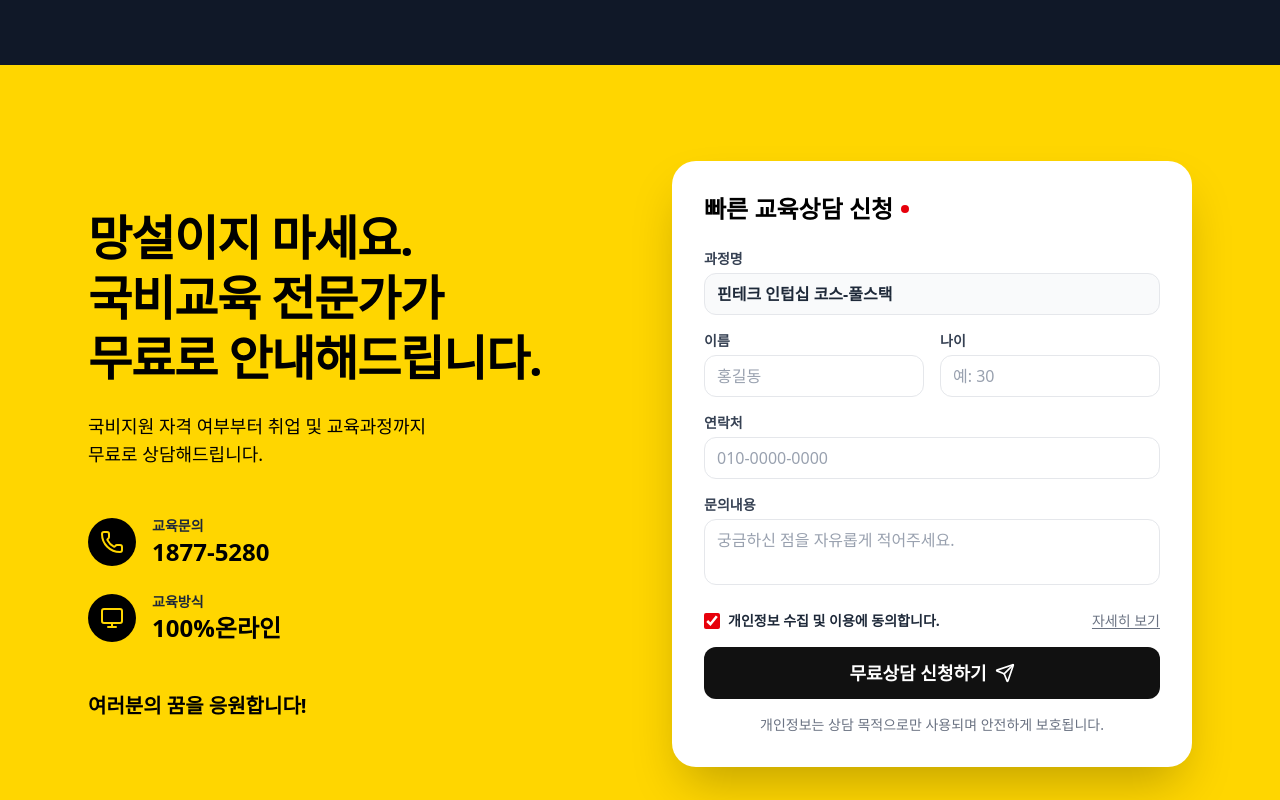
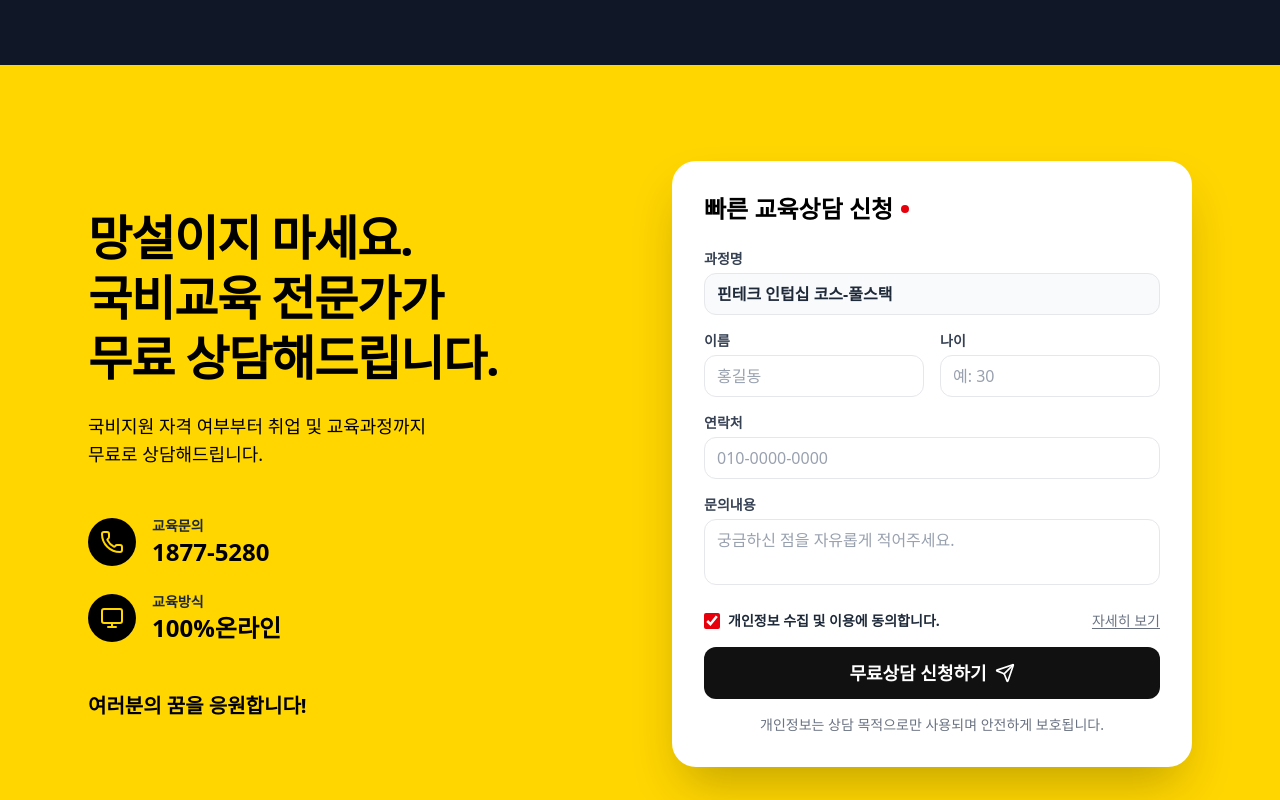
Before and after one commit to dvdkkk/fintech-internship-fullstack, a React (Vite) app: page / in a window 1280 px wide. Shown: the part 11200-12000 px from the top of the page. Built offline with nearby package versions, Linux system fonts and the light colour scheme; a web font is replaced by a local one.

Commit message:
feat: Update consultation wording on main page
Changes "무료로 안내해드립니다." to "무료 상담해드립니다." for clarity on the consultation service offered. Also adjusts related text for consistency.

```diff
--- a/src/App.tsx
+++ b/src/App.tsx
@@ -654,7 +654,7 @@ export default function App() {
             <h2 className="text-4xl md:text-5xl font-extrabold leading-tight mb-6 text-black tracking-tight">
               망설이지 마세요.<br/>
               국비교육 전문가가<br/>
-              무료로 안내해드립니다.
+              무료 상담해드립니다.
             </h2>
             <p className="text-lg text-black mb-12 font-medium break-keep">
               국비지원 자격 여부부터 취업 및 교육과정까지<br/>
```
